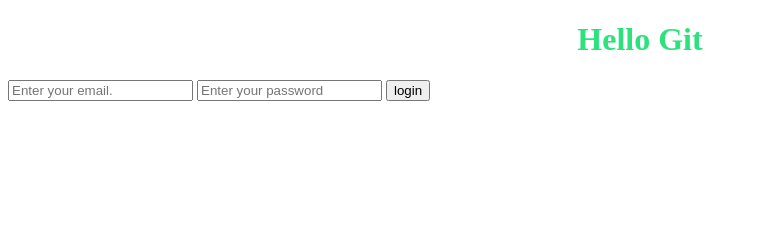
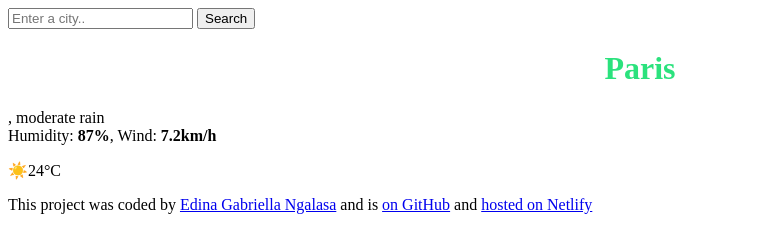
Before and after one commit to Gabie-21/My--weather-app, a plain HTML site: page index.html in a window 1280 px wide. Shown: the whole page, without its empty margins (0-758 px from the left). Drawn offline with nearby package versions, Linux system fonts and the light colour scheme; files that its build step writes are made by us from their sources; files whose address does not match are found by name.

Commit message:
Updated Index.html

```diff
--- a/index.html
+++ b/index.html
@@ -1,18 +1,52 @@
 <!DOCTYPE html>
 <html lang="en">
+
 <head>
-    <meta charset="UTF-8">
-    <meta name="viewport" content="width=device-width, initial-scale=1.0">
-    <title>Document</title>
-    <link rel="stylesheet" href="C:\Users\PC\Documents\GitHub\My--weather-app\styles.css" />
+    <meta charset="UTF-8" />
+    <meta name="viewport" content="width=device-width, initial-scale=1.0" />
+    <link rel="preconnect" href="https://fonts.googleapis.com" />
+    <link rel="preconnect" href="https://fonts.gstatic.com" crossorigin />
+    <link
+        href="https://fonts.googleapis.com/css2?family=Roboto:ital,wght@0,100;0,400;0,500;0,700;0,900;1,100;1,300;1,400;1,500;1,700;1,900&display=swap"
+        rel="stylesheet" />
+    <script src="https://cdn.jsdelivr.net/npm/axios@1.1.2/dist/axios.min.js"></script>
+    <link rel="stylesheet" href="src/styles.css" />
+    <title>My weather application</title>
 </head>
+
 <body>
-    <h1>Hello Git</h1>
-    <form>
-        <input type="text" placeholder="Enter your email."/>
-        <input type="text" placeholder="Enter your password">
-        <input type="submit" value="login">
-    </form>
+    <div class="weather-app">
+        <header>
+            <form id="search-form">
+                <input type="search" placeholder="Enter a city.." required class="search-input" id="search-input" />
+                <input type="submit" value="Search" class="search-button" />
+            </form>
+        </header>
+        <main>
+            <div class="current-weather">
+                <div>
+                    <h1 class="current-city" id="current-city">Paris</h1>
+                    <p class="current-details">
+                        <span id="current-date"></span>, moderate rain <br />
+                        Humidity: <strong>87%</strong>, Wind: <strong>7.2km/h</strong>
+                    </p>
+                </div>
+                <div class="current-temperature">
+                    <span class="current-temperature-icon">☀️</span><span class="current-temperature-value"
+                        id="current-temperature">24</span><span class="current-temperature-unit">°C</span>
+                </div>
+            </div>
+        </main>
+        <footer>
+            <p>
+                This project was coded by
+                <a href="#" target="_blank">Edina Gabriella Ngalasa</a> and is
+                <a href="#" target="_blank"> on GitHub</a> and
+                <a href="#" target="_blank">hosted on Netlify</a>
+            </p>
+        </footer>
+    </div>
 </body>
-<script rel="stylesheet" src="C:\Users\PC\Documents\GitHub\My--weather-app\index.js" ></script>
+<script src="src/index.js"></script>
+
 </html>
```
